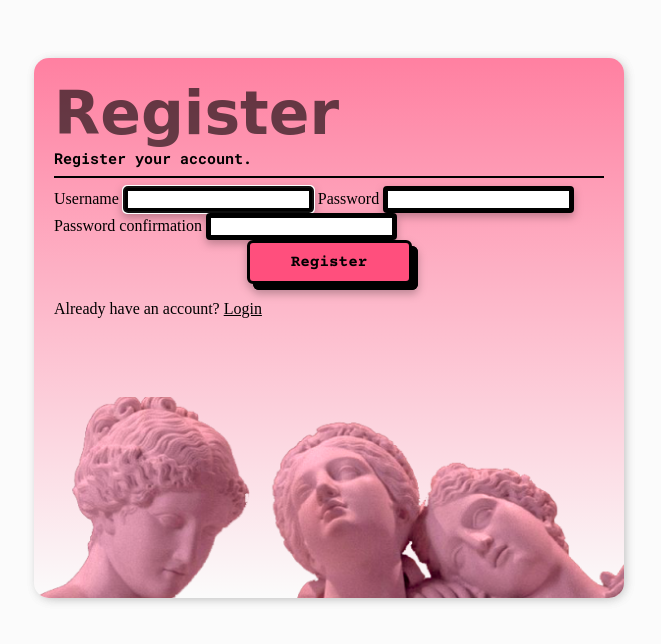
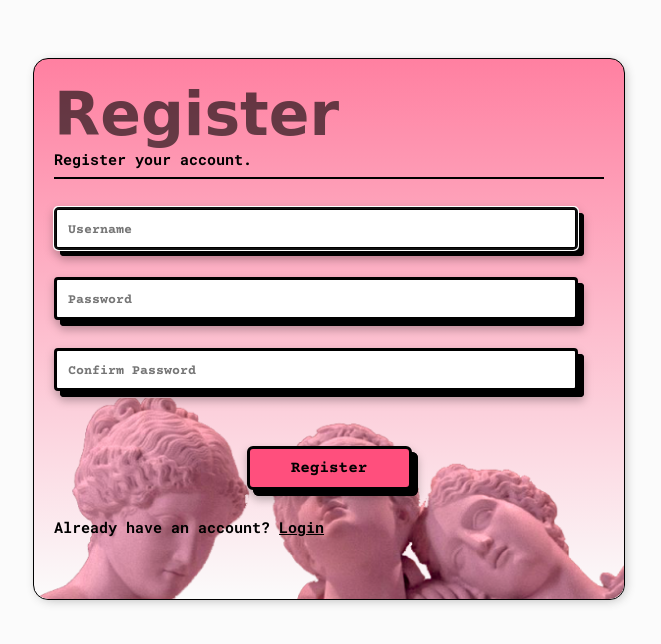
Before and after one commit to ArthurHMSantos/ToDo-Django-Project, a Django app: page /register/ in a window 1280 px wide. Shown: the top 644 px of the page, without its empty margins (311-972 px from the left). Run offline with Django 4.2, Linux system fonts and the light colour scheme; some web fonts are replaced.

Commit message:
create customRegisterForm + change registerView

```diff
--- a/ToDo/static/css/styles.css
+++ b/ToDo/static/css/styles.css
@@ -19,6 +19,7 @@ p {
 }
 
 .container {
+    border: 1px solid black;
     z-index: 0;
     max-width: 550px;
     height: 500px;
@@ -78,10 +79,15 @@ input::placeholder {
   }
 
 input{
+    display: flex;
     background-color:#ffffff;
+    padding: 2% 60% 2% 2%;
+    margin-bottom: 5%;
+    margin-top: 5%;
     filter:drop-shadow(0px 4px 4px rgba(0,0,0,0.25));
     border-radius:4px;
-    border: 5px solid #000000;
+    border: 3px solid black;
+    box-shadow: 6px 6px 0px black, 6px 6px 0px black;
 }
 
 .button-div{
--- a/ToDo_App/forms.py
+++ b/ToDo_App/forms.py
@@ -1,6 +1,12 @@
 from django import forms
 from django.contrib.auth.forms import AuthenticationForm
+from django.contrib.auth.forms import UserCreationForm
 
 class CustomLoginForm(AuthenticationForm):
     username = forms.CharField(widget=forms.TextInput(attrs={'placeholder': 'Username'}))
     password = forms.CharField(widget=forms.PasswordInput(attrs={'placeholder': 'Password'}))
+
+class CustomSignupForm(UserCreationForm):
+    username = forms.CharField(widget=forms.TextInput(attrs={'placeholder': 'Username'}))
+    password1 = forms.CharField(widget=forms.PasswordInput(attrs={'placeholder': 'Password'}))
+    password2 = forms.CharField(widget=forms.PasswordInput(attrs={'placeholder': 'Confirm Password'}))
--- a/ToDo_App/templates/ToDo_App/login.html
+++ b/ToDo_App/templates/ToDo_App/login.html
@@ -21,7 +21,7 @@
 
 </form>
 </div>
-<p class="subtitle">No account? Register here:</p><a href="{% url 'register' %}">Register</a>
+<h3 class="subtitle">No account? <a href="{% url 'register' %}">Register.</a></h3>
 
 
 </div>
--- a/ToDo_App/templates/ToDo_App/register.html
+++ b/ToDo_App/templates/ToDo_App/register.html
@@ -13,20 +13,15 @@
 <div class="card-body">
     <form method="POST">
         {% csrf_token %}
-        <label>{{form.username.label}}</label>
         {{form.username}}
-
-        <label>{{form.password1.label}}</label>
         {{form.password1}}
-
-        <label>{{form.password2.label}}</label>
         {{form.password2}}
         <div class="button-div">
             <input class="prm-button" type="submit" value="Register">
         </div>
     </form>
-    <p>Already have an account? <a href="{% url 'login' %}">Login</a></p>
 </div>
+<h3>Already have an account? <a href="{% url 'login' %}">Login</a></h3>
 
 
 {% endblock content %}
--- a/ToDo_App/templates/ToDo_App/task_list.html
+++ b/ToDo_App/templates/ToDo_App/task_list.html
@@ -3,10 +3,7 @@
 
 <html lang="en">
 <head>
-    <meta charset="UTF-8">
-    <meta name="viewport" content="width=device-width, initial-scale=1.0">
     <title>Home Page</title>
-
 </head>
 <body>
     <div class="header-bar">
--- a/ToDo_App/views.py
+++ b/ToDo_App/views.py
@@ -8,7 +8,7 @@ from django.contrib.auth.views import LoginView
 from django.contrib.auth.mixins import LoginRequiredMixin
 from django.contrib.auth.forms import UserCreationForm
 from django.contrib.auth import login
-from .forms import CustomLoginForm
+from .forms import CustomLoginForm, CustomSignupForm
 from .models import Task
 
 
@@ -16,20 +16,22 @@ from .models import Task
 
 class Register(FormView):
     template_name = 'ToDo_App/register.html'
-    form_class = UserCreationForm
+    form_class = CustomSignupForm
     redirect_authenticated_user = True
     success_url = reverse_lazy('home')
 
     def form_valid(self, form):
-        user = form.save()
-        if user is not None:
-            login(self.request, user)
+        user = form.save(commit=False)
+        user.set_password(form.cleaned_data['password1'])
+        user.save()
+        login(self.request, user)
         return super(Register, self).form_valid(form)
 
     def get(self, *args, **kwargs):
         if self.request.user.is_authenticated:
             return redirect('tasks')
         return super(Register, self).get(*args, **kwargs)
+
 
 
 class Login(LoginView):
```
Also changed, not shown: db.sqlite3.
